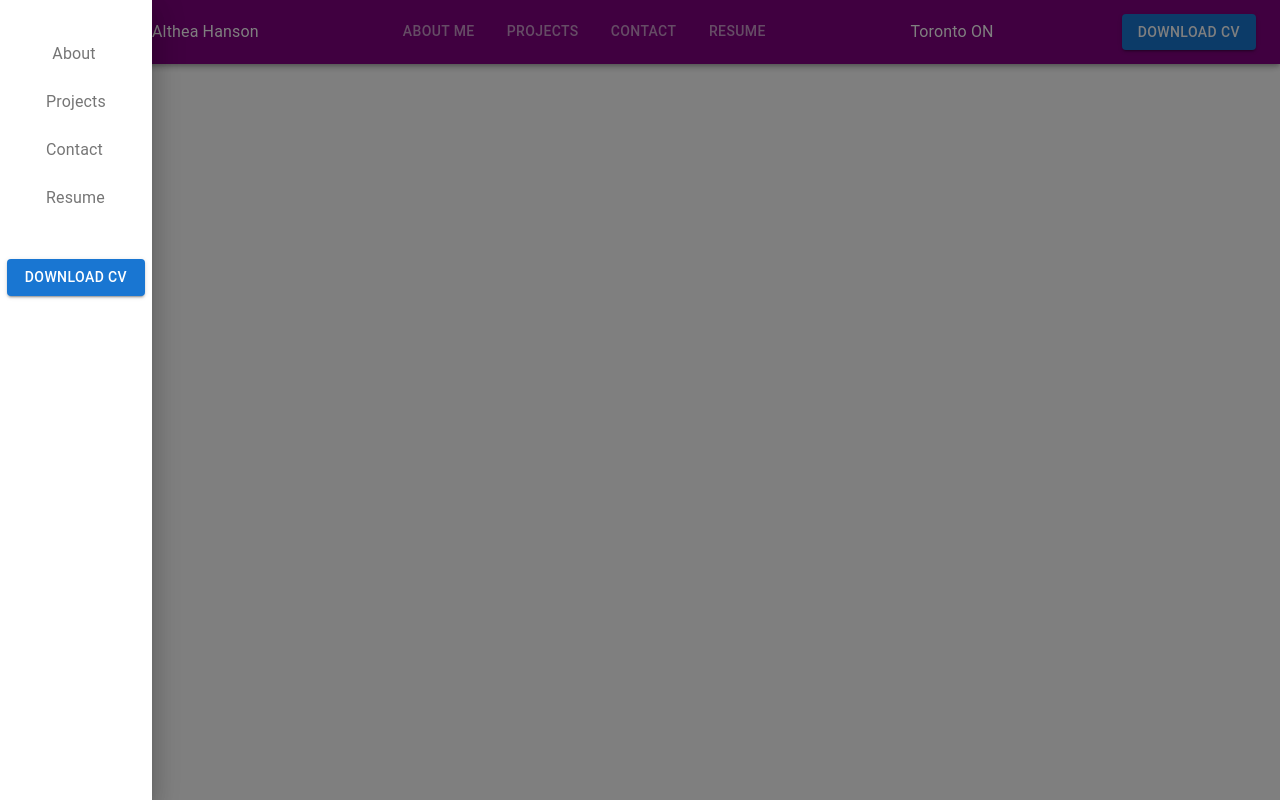
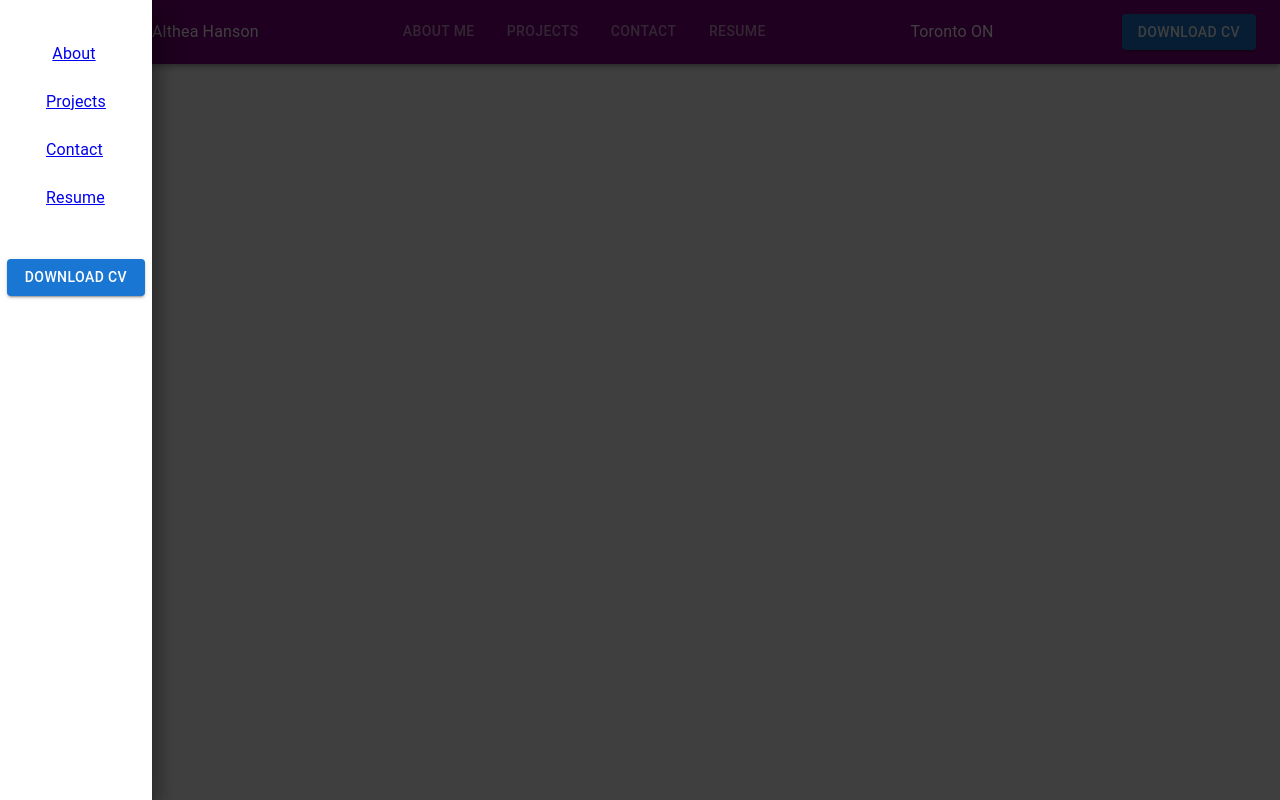
Before and after one commit to Altheahanson/MyReactPortfolio, a React (Create React App) app in the folder my-react-portfolio/: page /resume in a window 1280 px wide. Built offline with nearby package versions, Linux system fonts and the light colour scheme.

Commit message:
created page routing using router-dom

```diff
--- a/my-react-portfolio/package.json
+++ b/my-react-portfolio/package.json
@@ -12,6 +12,7 @@
     "@testing-library/user-event": "^13.5.0",
     "react": "^18.2.0",
     "react-dom": "^18.2.0",
+    "react-router-dom": "^6.3.0",
     "react-scripts": "5.0.1",
     "styled-components": "^5.3.5",
     "web-vitals": "^2.1.4"
--- a/my-react-portfolio/src/App.js
+++ b/my-react-portfolio/src/App.js
@@ -1,9 +1,39 @@
+// import Navigation from './components/Navigation';
+// import Header from './components/Header';
+// function App() {
+//     return <div>
+//       <Navigation/>
+//       <Header/>
+//   </div>
+// }
+// export default App;
+
+import React from 'react';
+import { BrowserRouter as Router, Routes, Route } from 'react-router-dom';
 import Navigation from './components/Navigation';
 import Header from './components/Header';
+import Footer from './components/Footer';
+import About from './components/Pages/About';
+import Projects from './components/Pages/Projects';
+import Contact from './components/Pages/Contact';
+import Resume from './components/Pages/Resume';
+
+
 function App() {
-    return <div>
-      <Navigation/>
-      <Header/>
-  </div>
+  return (
+    <Router>
+      <div>
+        <Header />
+        <Navigation/>
+        <Routes>
+          <Route path='/about' element={<About />} ></Route>
+          <Route path='/projects' element={<Projects />}></Route>
+          <Route path='/contact' element={<Contact />}></Route>
+          <Route path='/resume' element={<Resume />}></Route>
+        </Routes>
+        <Footer />
+      </div>
+    </Router>
+  )
 }
 export default App;
--- a/my-react-portfolio/src/components/Footer.js
+++ b/my-react-portfolio/src/components/Footer.js
@@ -0,0 +1,9 @@
+import React from 'react'
+
+const Footer = () => {
+  return (
+    <div>Footer</div>
+  )
+}
+
+export default Footer
--- a/my-react-portfolio/src/components/Header.js
+++ b/my-react-portfolio/src/components/Header.js
@@ -1,6 +1,7 @@
 import React, {useState} from 'react'
+
 import { AppBar, Button, Tab, Tabs, Toolbar, Typography } from '@mui/material'
-// import Navigation from './Navigation'
+ import Navigation from './Navigation'
 
 
 const Header = () => {
@@ -9,8 +10,9 @@ const Header = () => {
         <React.Fragment>
             <AppBar sx={{background: "purple"}}>
                 <Toolbar>
-                {/* <Navigation/> */}
+                <Navigation/>
                 <Typography sx={{ marginLeft: "auto" }}> Althea Hanson</Typography>
+
                 <Tabs sx={{ marginLeft: "auto" }} textColor="inherit" value={value} onChange={(e, value) => setValue(value)} indicatorColor="secondary">
                     <Tab label="About Me"/>
                     <Tab label="Projects"/>
--- a/my-react-portfolio/src/components/Navigation.js
+++ b/my-react-portfolio/src/components/Navigation.js
@@ -1,6 +1,6 @@
 
 import React from 'react';
-// import { Link } from 'react-router-dom';
+import { Link } from 'react-router-dom';
 import { Drawer, Button, List, ListItemButton, ListItemIcon, ListItemText } from '@mui/material';
 // import MenuIcon from '@mui/icons-material/Menu';
 
@@ -17,7 +17,7 @@ const Navigation = () => {
               <ListItemButton sx={{ textAlign: 'Center' }}  key={index}>
                 <ListItemIcon>
                   <ListItemText>
-                     {page}
+                    <Link to={page}> {page} </Link>
                   </ListItemText>
                 </ListItemIcon>
               </ListItemButton>
--- a/my-react-portfolio/src/components/pages/About.js
+++ b/my-react-portfolio/src/components/pages/About.js
@@ -1,6 +1,6 @@
 import React from 'react';
 
-export default function About() {
+function About() {
   return (
     <div>
       <h1>About Me</h1>
@@ -15,3 +15,4 @@ export default function About() {
     </div>
   );
 }
+export default About
--- a/my-react-portfolio/src/components/pages/Contact.js
+++ b/my-react-portfolio/src/components/pages/Contact.js
@@ -0,0 +1,9 @@
+import React from 'react'
+
+const Contact = () => {
+  return (
+    <div>Contact</div>
+  )
+}
+
+export default Contact
--- a/my-react-portfolio/src/components/pages/Projects.js
+++ b/my-react-portfolio/src/components/pages/Projects.js
@@ -0,0 +1,9 @@
+import React from 'react'
+
+const Projects = () => {
+  return (
+    <div>Projects</div>
+  )
+}
+
+export default Projects
--- a/my-react-portfolio/src/components/pages/Resume.js
+++ b/my-react-portfolio/src/components/pages/Resume.js
@@ -0,0 +1,9 @@
+import React from 'react'
+
+const Resume = () => {
+  return (
+    <div>Resume</div>
+  )
+}
+
+export default Resume
```
Also changed, not shown: my-react-portfolio/src/components/PortfolioContainer.js (+59 -26 lines), 1 other file (tests, documents, lock files or other folders).
